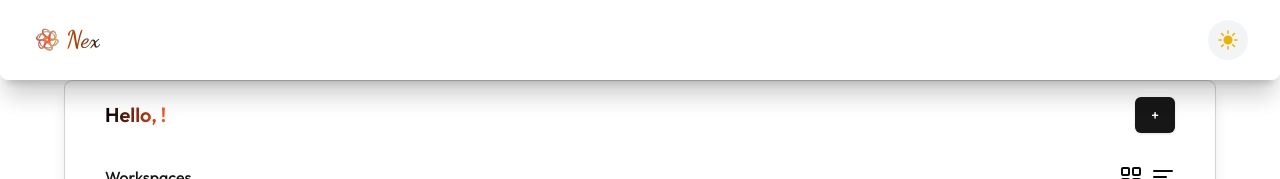
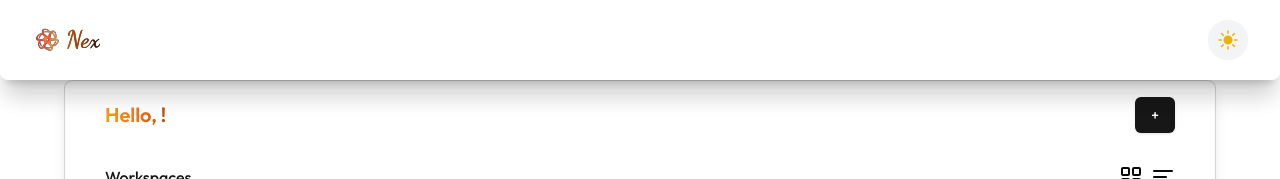
Before and after one commit to axshatInd/synnexTial, a Next.js app: page /dashboard in a window 1280 px wide. Shown: the top 179 px of the page. Built offline with nearby package versions, Linux system fonts and the light colour scheme; no server answers.

Commit message:
changes Hello Username gradient

```diff
--- a/app/(routes)/dashboard/_components/Header.jsx
+++ b/app/(routes)/dashboard/_components/Header.jsx
@@ -4,7 +4,7 @@ import { gsap } from "gsap";
 import Logo from "@/app/_components/Logo";
 import { OrganizationSwitcher, useAuth, UserButton } from "@clerk/nextjs";
 import ThemeSwitcher from "@/app/_components/ThemeSwitcher";
-import useTheme from "@/app/_components/useTheme"; // Import useTheme here
+import useTheme from "@/app/_components/useTheme";
 
 function Header() {
   const { orgId } = useAuth();
@@ -17,13 +17,17 @@ function Header() {
 
   const { theme, toggleTheme } = useTheme();
 
+  // Determine if the header should be light or dark based on the page theme
+  const isDarkMode = theme === "dark";
+  const headerBackground = isDarkMode ? "bg-white" : "bg-dark-600";
+
   return (
     <header
-      ref={headerRef} // Reference for animation
-      className="fixed top-0 left-0 right-0 z-50 flex justify-between items-center px-4 py-3 md:px-6 md:py-4 lg:px-8 lg:py-5 shadow-xl rounded-b-lg max-w-8xl mx-auto bg-white"
+      ref={headerRef}
+      className={`fixed top-0 left-0 right-0 z-50 flex justify-between items-center px-4 py-3 md:px-6 md:py-4 lg:px-8 lg:py-5 shadow-xl rounded-b-lg max-w-8xl mx-auto ${headerBackground}`}
     >
       <Logo />
-      <ThemeSwitcher isDark={theme === "dark"} onChange={toggleTheme} />
+      <ThemeSwitcher isDark={isDarkMode} onChange={toggleTheme} />
       <OrganizationSwitcher
         afterCreateOrganizationUrl={"/dashboard"}
         afterLeaveOrganizationUrl={"/dashboard"}
--- a/app/(routes)/dashboard/_components/WorkspaceList.jsx
+++ b/app/(routes)/dashboard/_components/WorkspaceList.jsx
@@ -5,16 +5,23 @@ import { AlignLeft, LayoutGrid } from "lucide-react";
 import Image from "next/image";
 import Link from "next/link";
 import React, { useState } from "react";
+import useTheme from "@/app/_components/useTheme"; // Import useTheme to get the current theme
 
 function WorkspaceList() {
   const { user } = useUser();
   const [WorkspaceList, setWorkspaceList] = useState([]);
+  const { theme } = useTheme(); // Get the current theme
+  const isDarkMode = theme === "dark"; // Check if the current theme is dark mode
 
   return (
     <div className="min-h-screen flex flex-col px-4 sm:px-6 md:px-8 lg:px-10 xl:px-10 py-4 border border-gray-300 shadow-lg rounded-lg max-w-6xl mx-auto">
       {/* Header */}
       <div className="flex justify-between items-center mb-8">
-        <h2 className="font-semibold text-xl gradient-text3">
+        <h2
+          className={`font-semibold text-xl ${
+            isDarkMode ? "gradient-text-dark" : "gradient-text"
+          }`}
+        >
           Hello, {user?.username}!
         </h2>
         <Link href={"/createworkspace"}>
--- a/app/globals.css
+++ b/app/globals.css
@@ -59,8 +59,17 @@
   }
 
   /* Gradient Text Styles */
+  /* Existing gradient-text for light mode */
   .gradient-text {
     background: linear-gradient(to right, #f59e0b, #f97316, #b45309);
+    -webkit-background-clip: text;
+    background-clip: text;
+    color: transparent;
+  }
+
+  /* Gradient text styling for dark mode */
+  .dark .gradient-text-dark {
+    background: linear-gradient(to right, #fca5a5, #f87171, #ef4444);
     -webkit-background-clip: text;
     background-clip: text;
     color: transparent;
```
